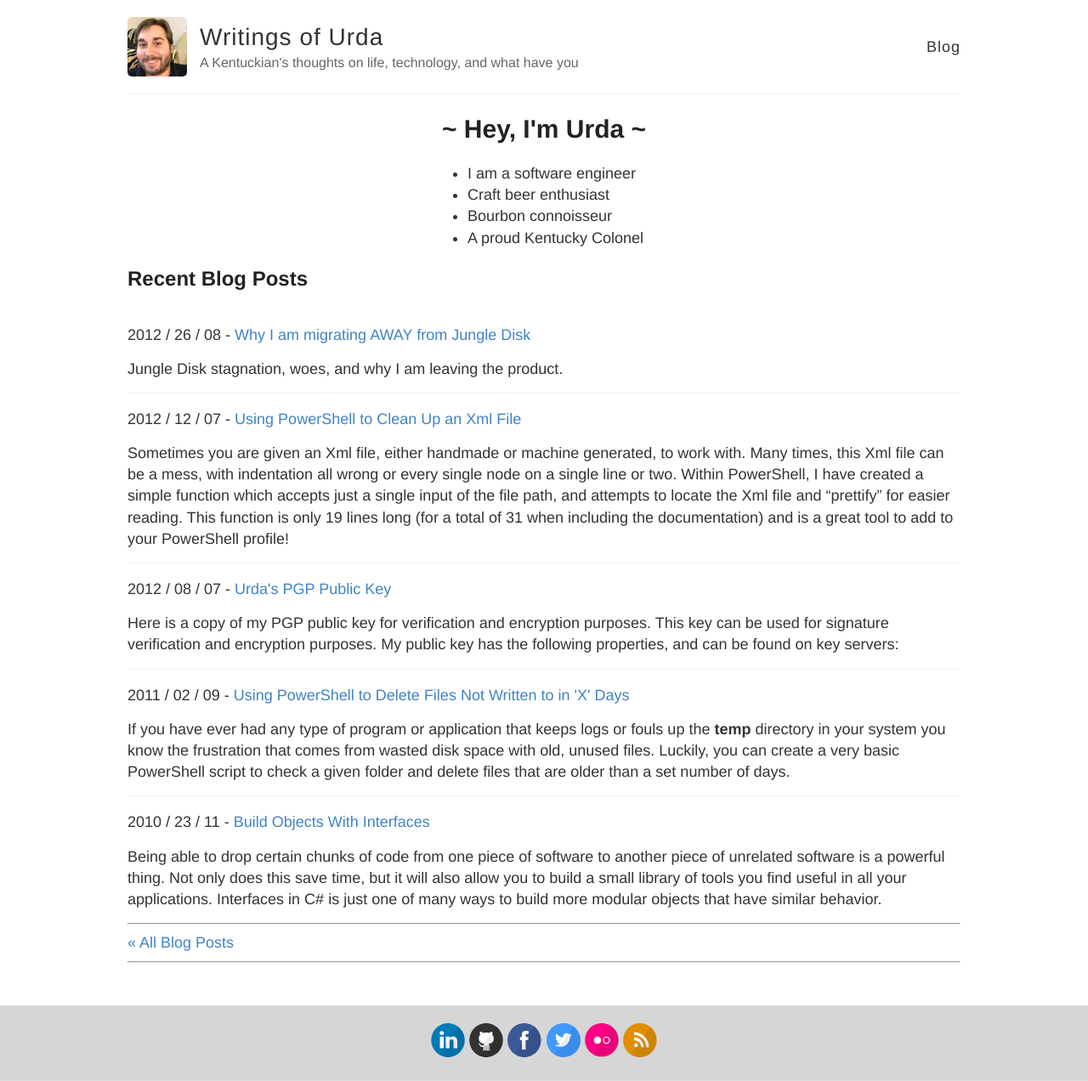
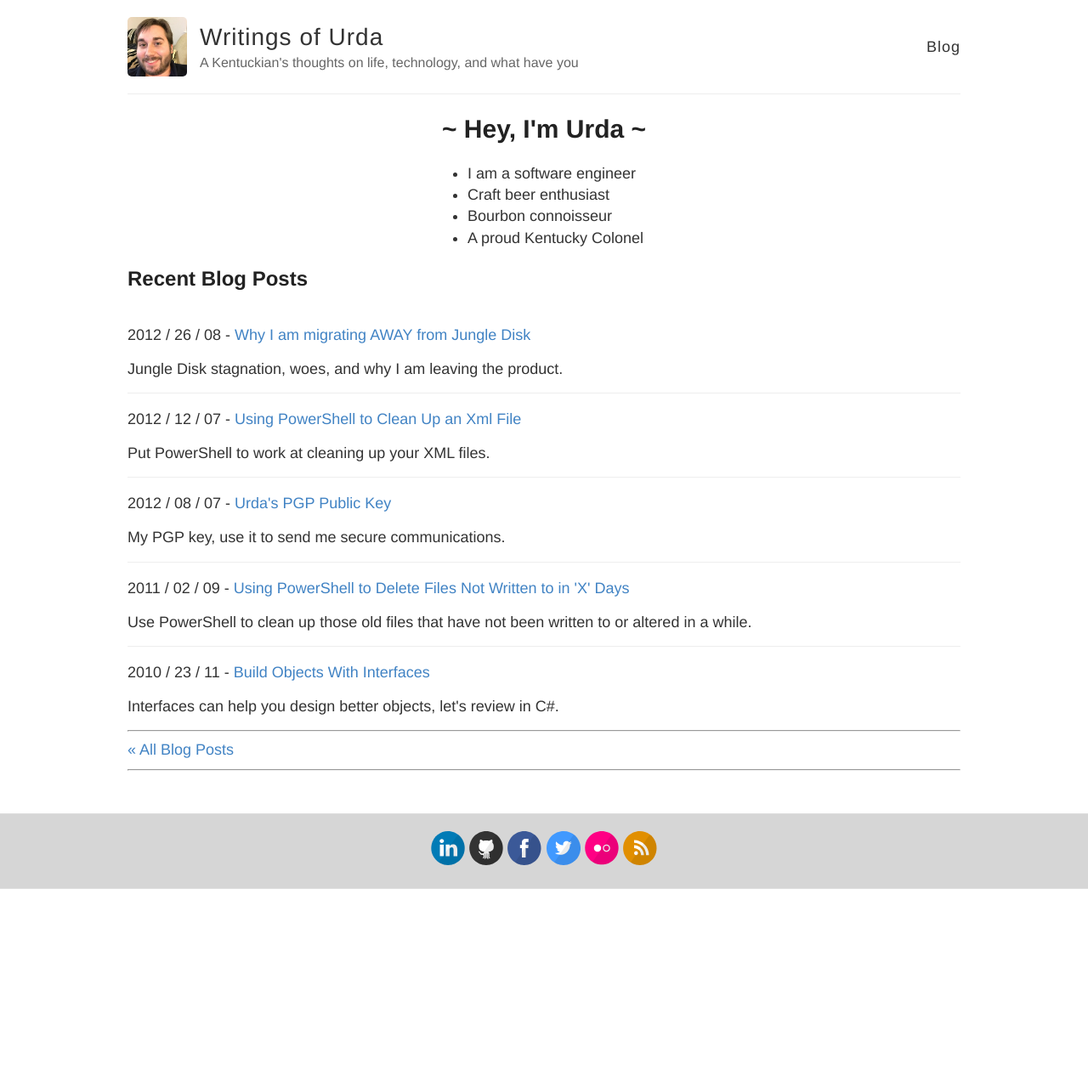
Before and after one commit to urda/website, a Jekyll site: the page built from index.html, in a window 1280 px wide. Shown: the whole page at 85% size. Built offline with Jekyll 4.4.1, drawn with Linux system fonts in a browser that asks for light colours; Markdown is read by kramdown in place of the engine named in the settings; after the commit the page ends 1046 px from its top, so only the background shows below that.

Commit message:
Utilize the modern summary system

```diff
--- a/_posts/2010-11-23-build-objects-with-interfaces.md
+++ b/_posts/2010-11-23-build-objects-with-interfaces.md
@@ -2,6 +2,10 @@
 title: Build Objects With Interfaces
 author: Peter Urda
 layout: post
+
+summary: |
+    Interfaces can help you design better objects, let's review in C#.
+
 redirect_from: /2010/11/build-objects-with-interfaces/
 
 urda_uuid: 20101123
--- a/_posts/2011-09-02-using-powershell-to-delete-files-not-written-to-in-x-days.md
+++ b/_posts/2011-09-02-using-powershell-to-delete-files-not-written-to-in-x-days.md
@@ -2,7 +2,13 @@
 title: Using PowerShell to Delete Files Not Written to in 'X' Days
 author: Peter Urda
 layout: post
+
+summary: |
+    Use PowerShell to clean up those old files that have not been written to
+    or altered in a while.
+
 redirect_from: /2011/09/using-powershell-to-delete-files-not-written-to-in-x-days/
+
 categories:
   - How To
 tags:
--- a/_posts/2012-07-08-urdas-pgp-public-key.md
+++ b/_posts/2012-07-08-urdas-pgp-public-key.md
@@ -2,9 +2,14 @@
 title: Urda's PGP Public Key
 author: Peter Urda
 layout: post
+
+summary: |
+    My PGP key, use it to send me secure communications.
+
 redirect_from:
   - /publickey/
   - /2012/07/urdas-pgp-public-key/
+
 categories:
   - Ramblings
 tags:
--- a/_posts/2012-07-12-ps-clean-up-an-xml-file.md
+++ b/_posts/2012-07-12-ps-clean-up-an-xml-file.md
@@ -2,7 +2,12 @@
 title: Using PowerShell to Clean Up an Xml File
 author: Peter Urda
 layout: post
+
+summary: |
+    Put PowerShell to work at cleaning up your XML files.
+
 redirect_from: /2012/07/ps-clean-up-an-xml-file/
+
 categories:
   - Programming
 tags:
```
Also changed, not shown: _posts/2012-08-26-why-i-am-migrating-away-from-jungle-disk.md (+2 -2 lines).
